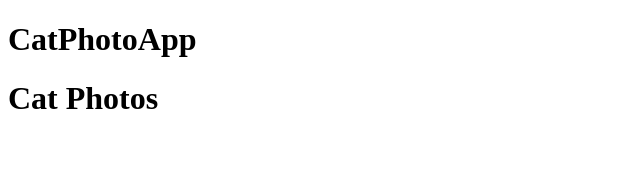
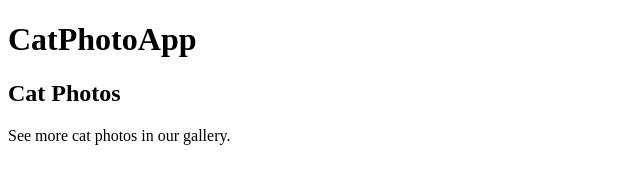
Before and after one commit to IgorBerezhnoy/freeCodeCamp-HTML-CSS, a plain HTML site: page task3/index.html in a window 1280 px wide. Shown: the whole page, without its empty margins (0-640 px from the left). Drawn offline with Linux system fonts and the light colour scheme.

Commit message:
added p  iner this document

```diff
--- a/task2/index.html
+++ b/task3/index.html
@@ -6,6 +6,7 @@
 </head>
 <body>
     <h1>CatPhotoApp</h1>
-    <h1>Cat Photos</h1>
+    <h2>Cat Photos</h2>
+    <p>See more cat photos in our gallery.</p>
 </body>
 </html>
```
